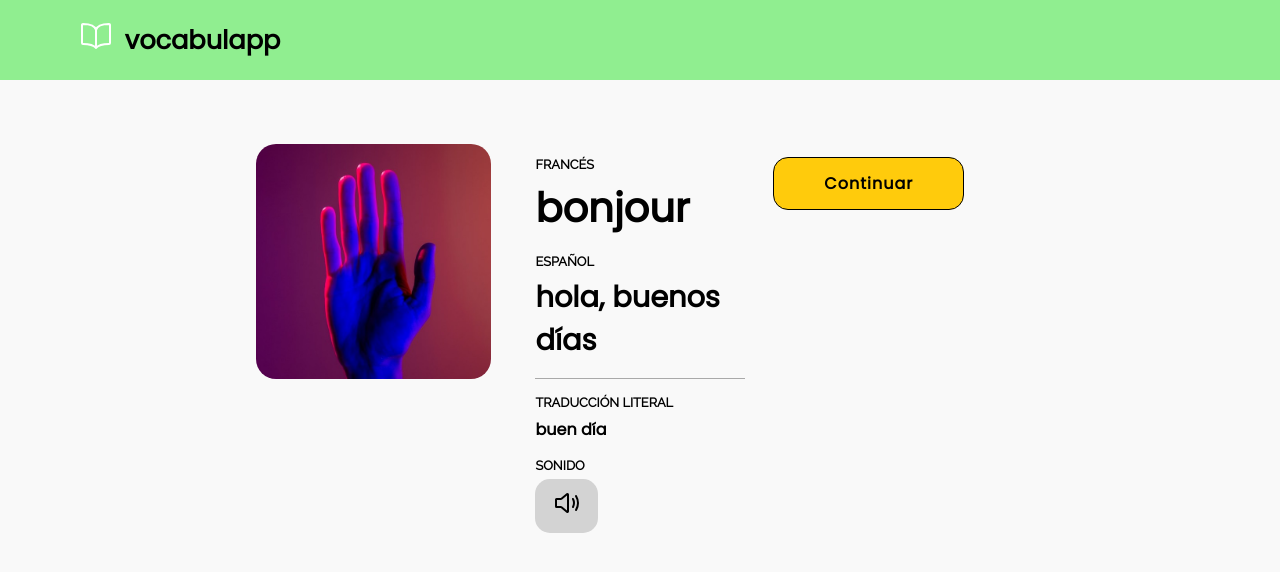
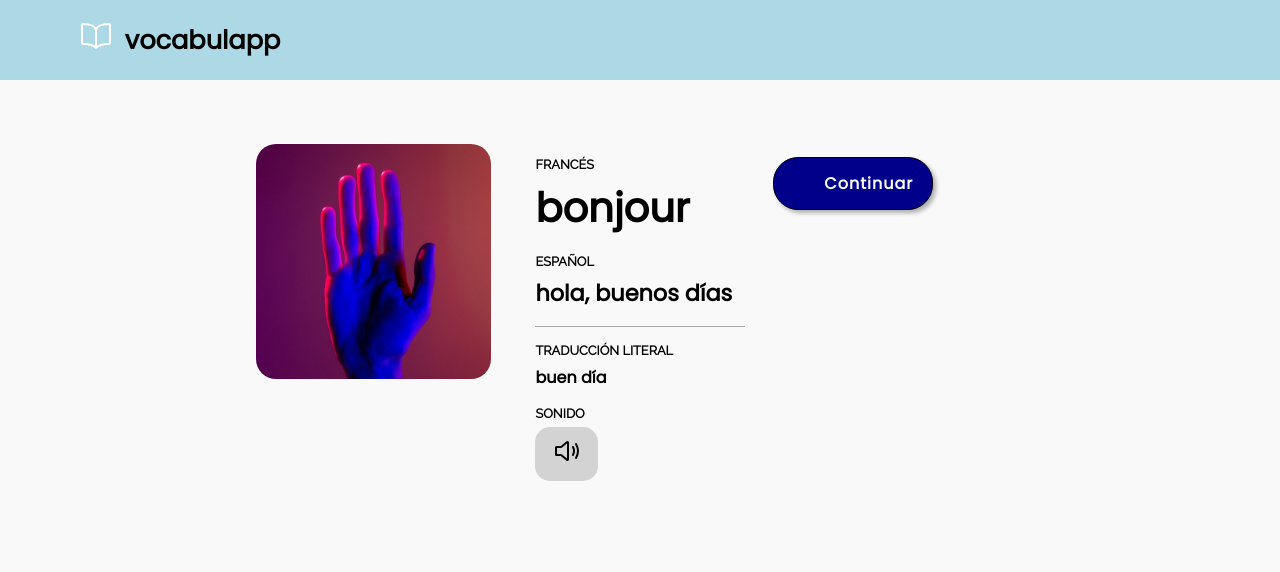
Before and after one commit to veeteefunk/vocabulapp, a plain HTML site: page index.html in a window 1280 px wide. Drawn offline with nearby package versions, Linux system fonts and the light colour scheme.

Commit message:
Add files via upload

```diff
--- a/index.html
+++ b/index.html
@@ -6,7 +6,7 @@
     <meta name="viewport" content="width=device-width, initial-scale=1.0">
     <link rel="stylesheet" href="https://cdnjs.cloudflare.com/ajax/libs/simple-line-icons/2.4.1/css/simple-line-icons.css" />
     <link rel="stylesheet" href="styles.css">
-    <title>Vocabulary App | veat media</title>
+    <title>vocabulapp | veat media</title>
 </head>
 <body>
 
@@ -31,7 +31,9 @@
             <button id="sound" class="sound"><ion-icon name="volume-medium-outline"></ion-icon></button>
         </section>
         <section class="next">
-            <button class="continuar">Continuar</button>
+            <button class="continuar">Continuar
+            <!-- <ion-icon class="arrow" name="caret-forward-circle-outline"></ion-icon> -->
+            </button>
         </section>
     </main>
 
--- a/styles.css
+++ b/styles.css
@@ -13,7 +13,7 @@ body {
 }
 
 header {
-    background-color: lightgreen;
+    background-color: lightblue;
     height: 10vh;
     display: flex;
     align-items: center;
@@ -68,7 +68,7 @@ main .definition .word {
 }
 
 main .definition .meaning {
-    font-size: 1.8rem;
+    font-size: 1.4rem;
     margin-bottom: 1rem;
     font-family: 'Poppins', sans-serif;
 }
@@ -106,6 +106,7 @@ main .definition .sound ion-icon:hover {
 }
 
 main .next .continuar {
+    width: 60%;
     margin-top: 1.8rem;
     font-family: 'Poppins', sans-serif;
     font-size: 1rem;
@@ -114,12 +115,19 @@ main .next .continuar {
     padding: 13px 50px 13px;
     outline: 0;
     border: 1px solid black;
-    border-radius: 15px;
+    border-radius: 25px;
     cursor: pointer;
-    position: relative;
-    background-color: #ffcb0c;
+    /* background-color: #641975; */
+    background-color: #00008b;
+    color: #f9f9f9;
+    box-shadow: 3px 3px 4px rgba(0,0,0,.3);
+}
+
+main .next .continuar .arrow {
+    font-size: 1.6rem;
 }
 
 main .next .continuar:hover {
-    background-color: #ffd63f;
+    background-color: #0000d8;
+    /* background-color: #A629C2; */
 }
```
